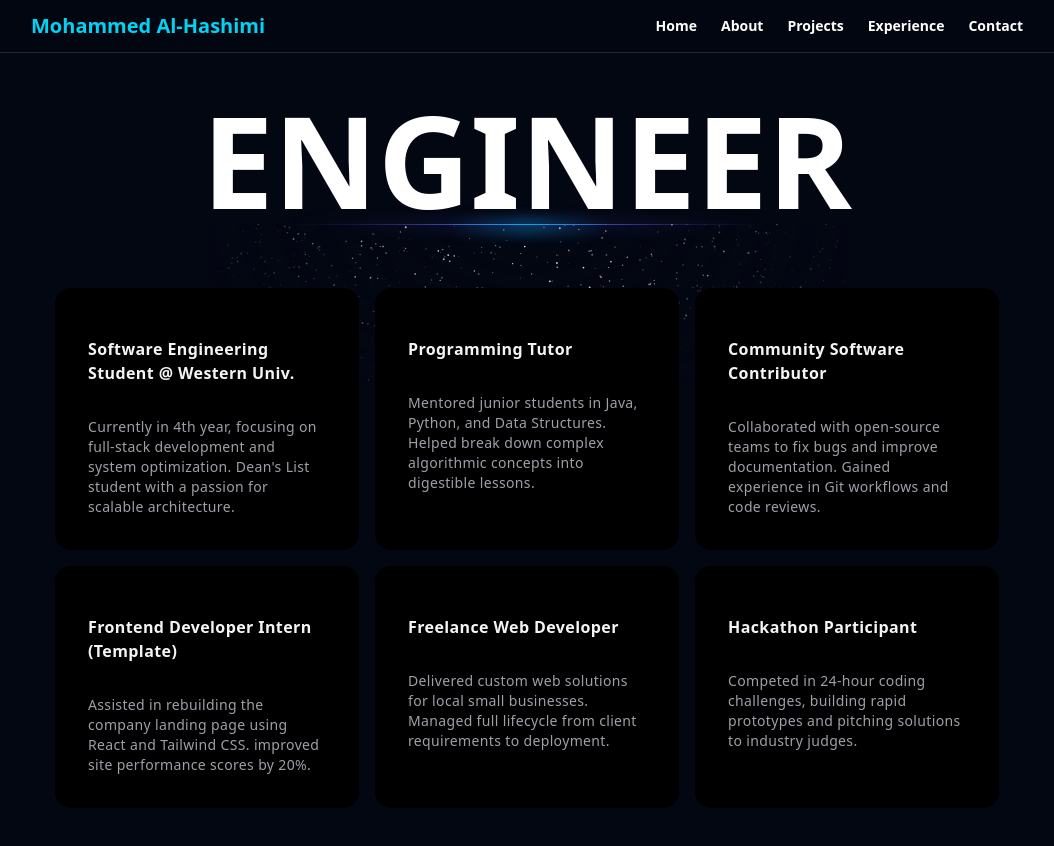
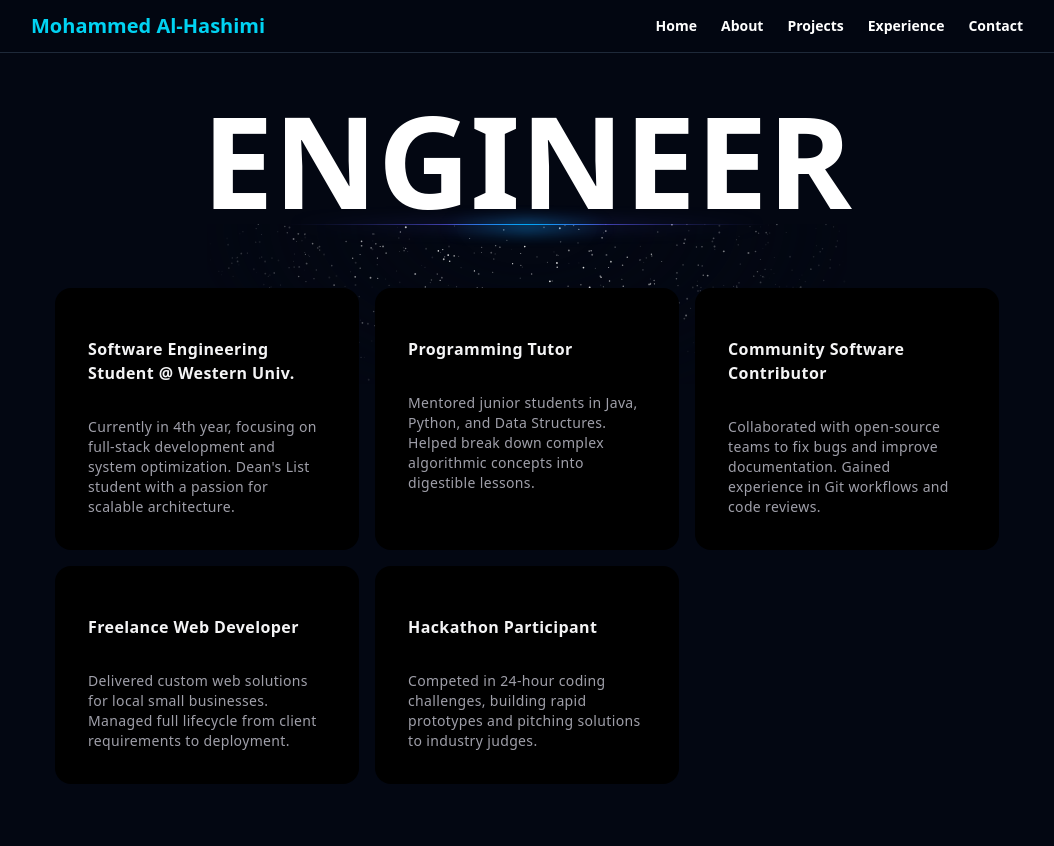
Before and after one commit to Malhash2/portfolio, a Next.js app: page /Experience in a window 1280 px wide. Shown: the top 846 px of the page, without its empty margins (113-1167 px from the left). Built offline with nearby package versions, Linux system fonts and the light colour scheme.

Commit message:
removed template in experience page

```diff
--- a/src/app/Experience/page.tsx
+++ b/src/app/Experience/page.tsx
@@ -64,12 +64,12 @@ const experienceData = [
 			"Collaborated with open-source teams to fix bugs and improve documentation. Gained experience in Git workflows and code reviews.",
 		link: "https://github.com/yourusername",
 	},
-    {
-        title: "Frontend Developer Intern (Template)",
-        description:
-            "Assisted in rebuilding the company landing page using React and Tailwind CSS. improved site performance scores by 20%.",
-        link: "#",
-    },
+	// {
+	//     title: "Frontend Developer Intern (Template)",
+	//     description:
+	//         "Assisted in rebuilding the company landing page using React and Tailwind CSS. improved site performance scores by 20%.",
+	//     link: "#",
+	// },
 	{
 		title: "Freelance Web Developer",
 		description:
```
Lines whose indentation alone changed are shown as unchanged.
